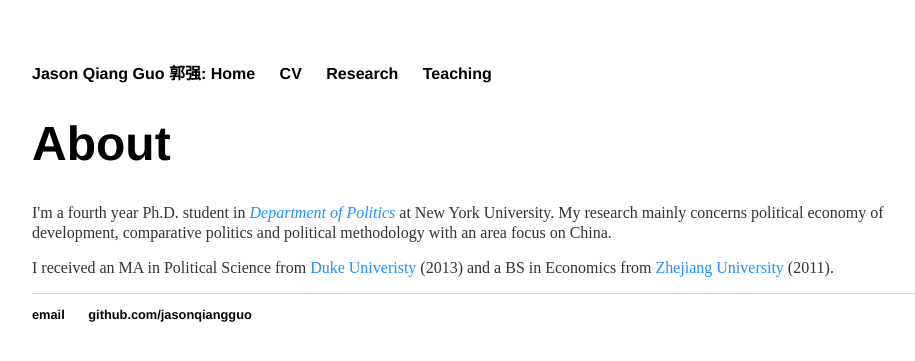
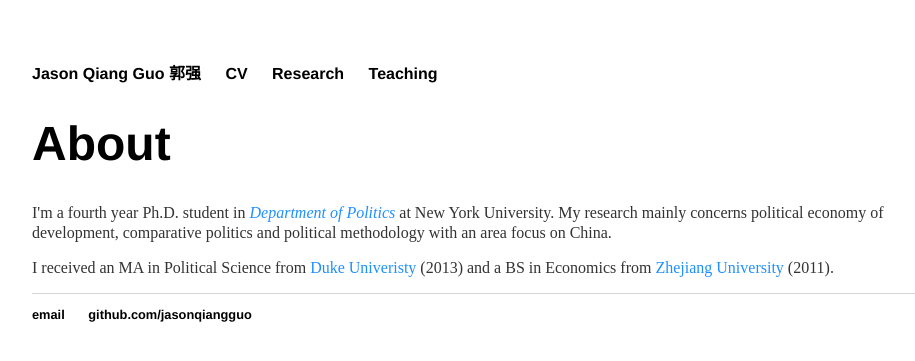
Before and after one commit to jasonqiangguo/jasonqiangguo.github.io, a Jekyll site: the page built from index.html, in a window 1280 px wide. Shown: the top 361 px of the page, without its empty margins (160-1075 px from the left). Built offline with Jekyll 4.4.1, drawn with Linux system fonts in a browser that asks for light colours.

Commit message:
homepage

```diff
--- a/_layouts/default.html
+++ b/_layouts/default.html
@@ -8,7 +8,7 @@
 		<body>
 			<nav>
 	    		<ul>
-				<li><a href="/">Jason Qiang Guo 郭强: Home</a></li>
+				<li><a href="/">Jason Qiang Guo 郭强</a></li>
 	        		<li><a href="/cv">CV</a></li>
 				<li><a href="/Research">Research</a></li>
 	        		<li><a href="/Teaching">Teaching</a></li>
```
